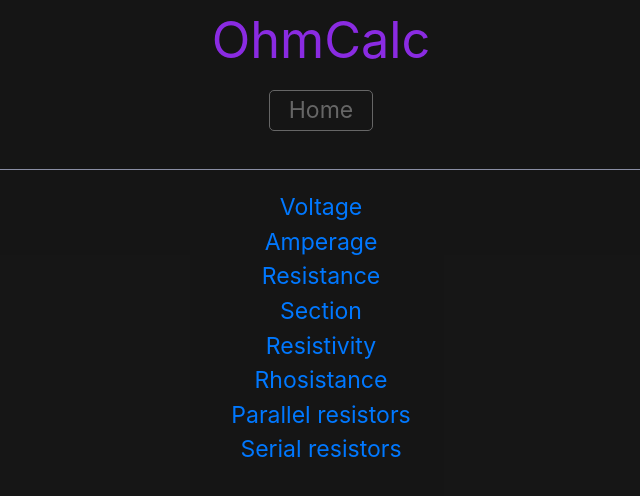
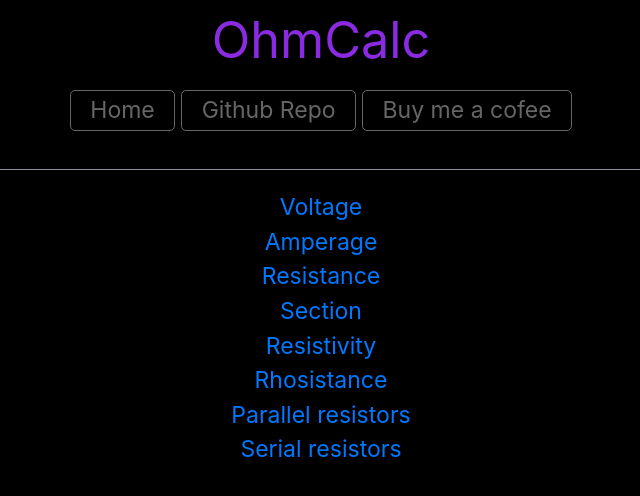
Before and after one commit to Dexerix/OhmCalc-sv, a SvelteKit app: page / in a window 1280 px wide. Shown: the top 496 px of the page, without its empty margins (319-959 px from the left). Built offline with nearby package versions, Linux system fonts and the light colour scheme.

Commit message:
feat: update Header component and global styles for improved layout and color scheme

```diff
--- a/src/routes/Header.svelte
+++ b/src/routes/Header.svelte
@@ -4,7 +4,8 @@
 <style>
     * {
         box-sizing: border-box;
-        display: block;    }
+        display: block;
+    }
     h1 {
         padding-top: 10px;
         color: var(--title-color);
@@ -33,4 +34,6 @@
 <h1>{title}</h1>
 <nav>
     <a href=".">Home</a>
+    <a href="https://github.com/Dexerix/OhmCalc-sv">Github Repo</a>
+    <a href="https://ko-fi.com/L3L11A3Z1N">Buy me a cofee</a>
 </nav>
--- a/src/styles/global.css
+++ b/src/styles/global.css
@@ -2,7 +2,8 @@
     --primary-color: #0078ff;
     --secondary-color: #00e5ff;
     --text-color: #f8f8ff;
-    --background-color: #121212df;
+    --background-color: #000;
+    --header-color: #121212df;
     --title-color: #8a2be2;
     --border : #898ea4;
 }
```
